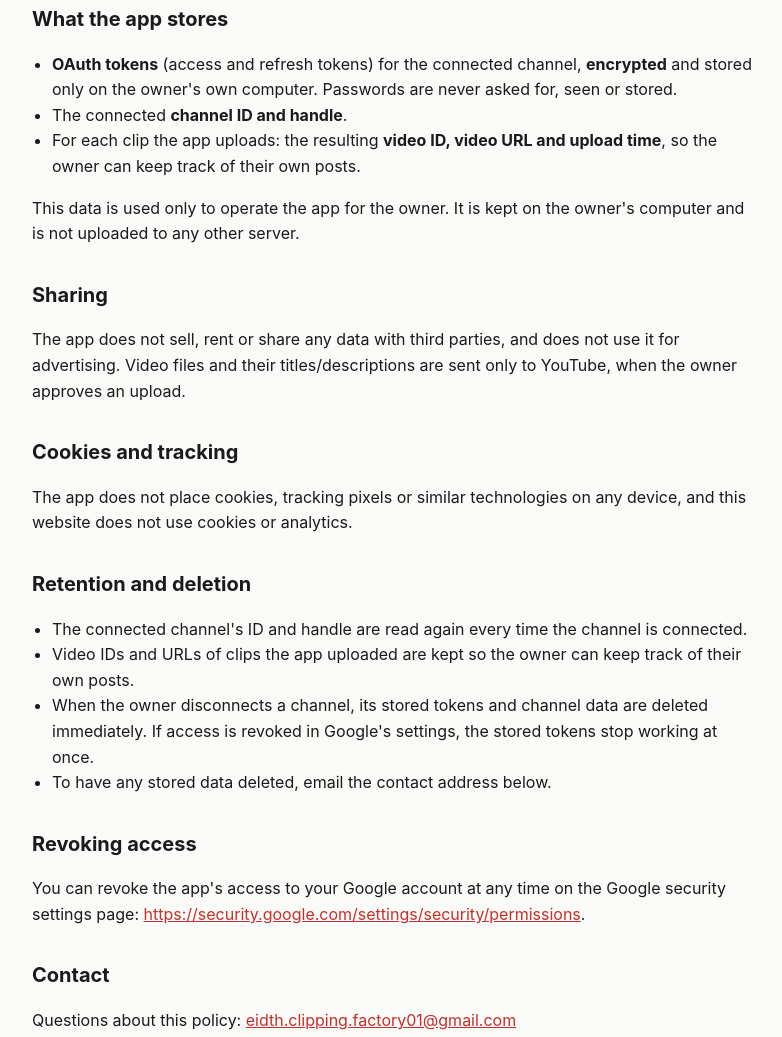
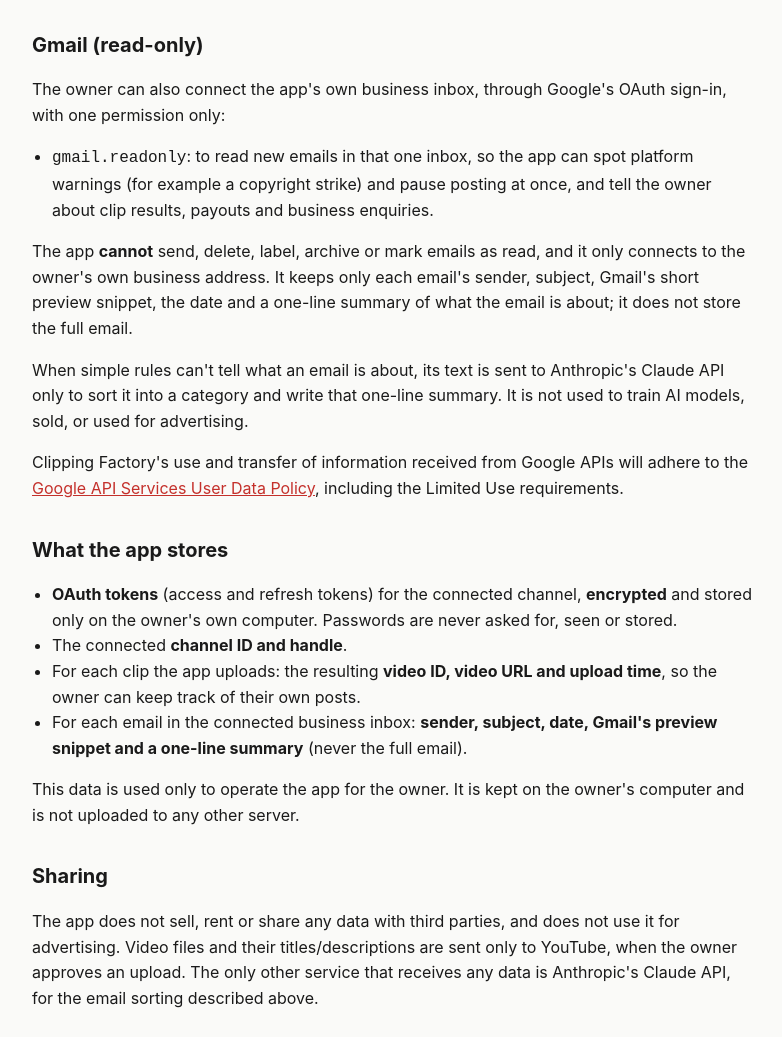
Before and after one commit to JOSHUA-BROWN01-17/clipping-factory-site, a plain HTML site: page privacy.html in a window 1280 px wide. Shown: the part 756-1793 px from the top of the page, without its empty margins (248-1030 px from the left). Drawn offline with Linux system fonts and the light colour scheme.

Commit message:
Privacy policy + homepage: disclose read-only Gmail access (Mailroom), Limited Use statement
Co-Authored-By: Claude Opus 5.5 <noreply@anthropic.com>

```diff
--- a/privacy.html
+++ b/privacy.html
@@ -15,11 +15,11 @@
 </header>
 
 <h1>Privacy Policy</h1>
-<p class="note">Last updated: 17 November 2026</p>
+<p class="note">Last updated: 18 November 2026</p>
 
 <p>Clipping Factory ("the app", "we") is a privately operated tool used by a single owner to upload
-approved short comedy clips to the owner's own YouTube channels. This policy explains what the app
-accesses, stores and shares.</p>
+approved short comedy clips to the owner's own YouTube channels, and to sort the owner's own business
+inbox (read-only). This policy explains what the app accesses, stores and shares.</p>
 
 <h2>YouTube API Services</h2>
 <p>The app uses <b>YouTube API Services</b>. By using the app you agree to be bound by the
@@ -36,6 +36,24 @@ handling of your data is described in the <a href="https://policies.google.com/p
 <p>The app does not read or use any other YouTube data: not your watch history, subscriptions, comments,
 other users' data, or analytics.</p>
 
+<h2>Gmail (read-only)</h2>
+<p>The owner can also connect the app's own business inbox, through Google's OAuth sign-in, with one
+permission only:</p>
+<ul>
+  <li><code>gmail.readonly</code>: to read new emails in that one inbox, so the app can spot platform
+      warnings (for example a copyright strike) and pause posting at once, and tell the owner about
+      clip results, payouts and business enquiries.</li>
+</ul>
+<p>The app <b>cannot</b> send, delete, label, archive or mark emails as read, and it only connects to the
+owner's own business address. It keeps only each email's sender, subject, Gmail's short preview
+snippet, the date and a one-line summary of what the email is about; it does not store the full email.</p>
+<p>When simple rules can't tell what an email is about, its text is sent to Anthropic's Claude API only
+to sort it into a category and write that one-line summary. It is not used to train AI models, sold, or
+used for advertising.</p>
+<p>Clipping Factory's use and transfer of information received from Google APIs will adhere to the
+<a href="https://developers.google.com/terms/api-services-user-data-policy">Google API Services User Data
+Policy</a>, including the Limited Use requirements.</p>
+
 <h2>What the app stores</h2>
 <ul>
   <li><b>OAuth tokens</b> (access and refresh tokens) for the connected channel, <b>encrypted</b> and stored
@@ -43,13 +61,17 @@ other users' data, or analytics.</p>
   <li>The connected <b>channel ID and handle</b>.</li>
   <li>For each clip the app uploads: the resulting <b>video ID, video URL and upload time</b>, so the owner can
       keep track of their own posts.</li>
+  <li>For each email in the connected business inbox: <b>sender, subject, date, Gmail's preview snippet and a
+      one-line summary</b> (never the full email).</li>
 </ul>
 <p>This data is used only to operate the app for the owner. It is kept on the owner's computer and is not
 uploaded to any other server.</p>
 
 <h2>Sharing</h2>
 <p>The app does not sell, rent or share any data with third parties, and does not use it for advertising.
-Video files and their titles/descriptions are sent only to YouTube, when the owner approves an upload.</p>
+Video files and their titles/descriptions are sent only to YouTube, when the owner approves an upload.
+The only other service that receives any data is Anthropic's Claude API, for the email sorting described
+above.</p>
 
 <h2>Cookies and tracking</h2>
 <p>The app does not place cookies, tracking pixels or similar technologies on any device, and this website
@@ -59,7 +81,9 @@ does not use cookies or analytics.</p>
 <ul>
   <li>The connected channel's ID and handle are read again every time the channel is connected.</li>
   <li>Video IDs and URLs of clips the app uploaded are kept so the owner can keep track of their own posts.</li>
-  <li>When the owner disconnects a channel, its stored tokens and channel data are deleted immediately.
+  <li>Email details (sender, subject, snippet, summary) are kept so the owner has a record of warnings,
+      results and payouts; disconnecting the inbox stops all reading at once.</li>
+  <li>When the owner disconnects a channel or the inbox, its stored tokens are deleted immediately.
       If access is revoked in Google's settings, the stored tokens stop working at once.</li>
   <li>To have any stored data deleted, email the contact address below.</li>
 </ul>
```
Also changed, not shown: index.html (+2 -0 lines).
